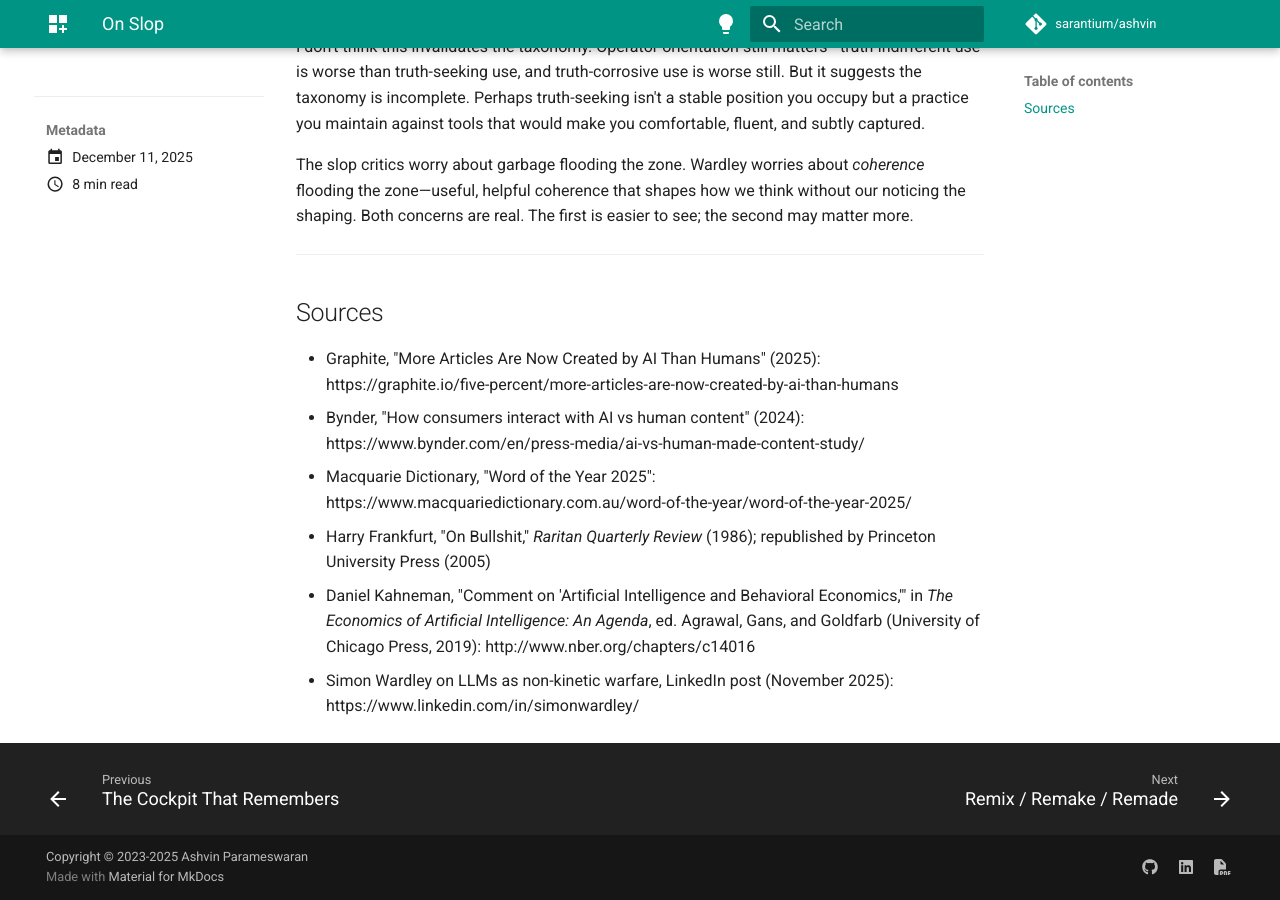
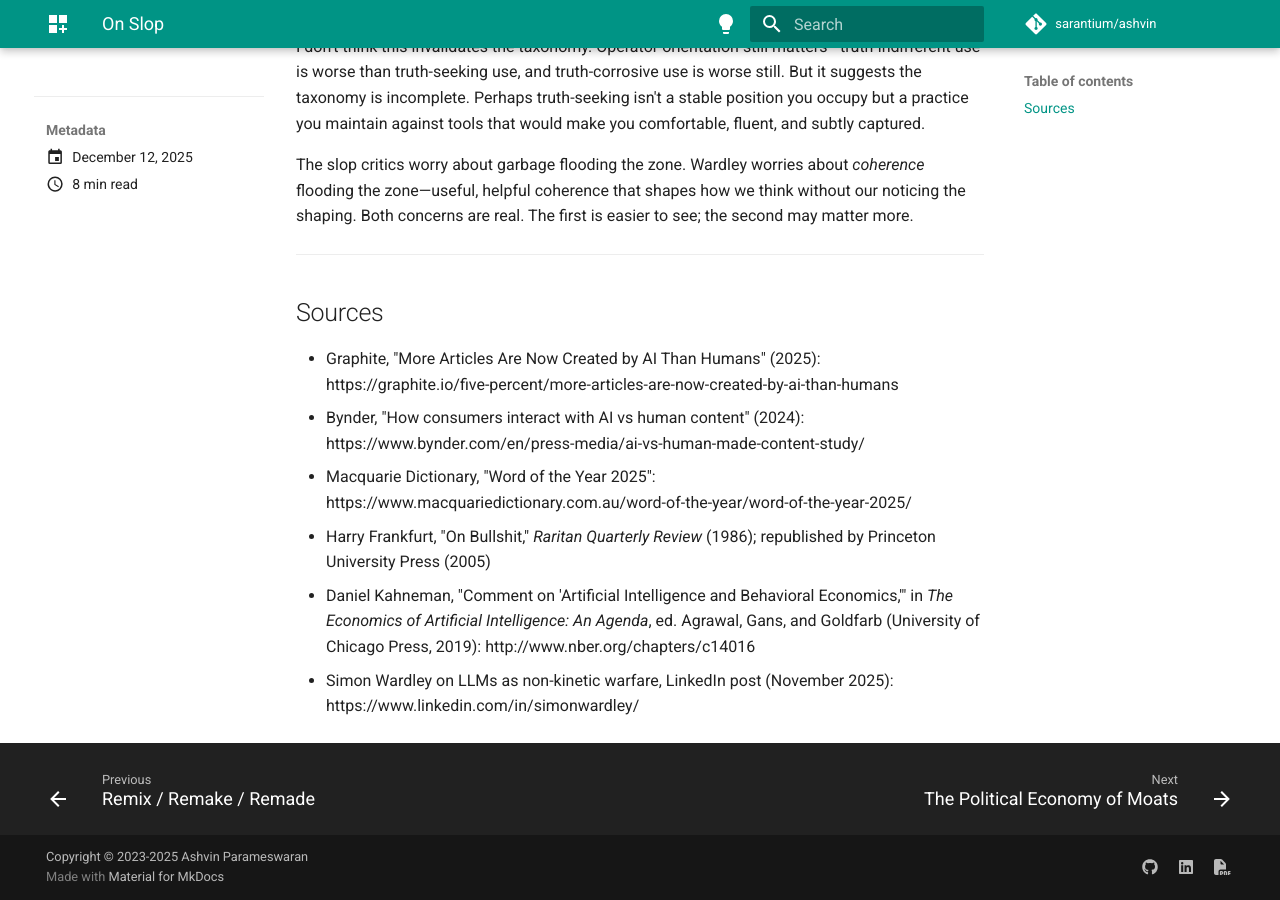
Before and after one commit to sarantium/ashvin, an MkDocs documentation site: the page built from docs/blog/posts/2025-12-12.md, in a window 1280 px wide and 900 px high, scrolled down 4221 px. Built offline with MkDocs 1.6.1 and Material for MkDocs 9.7.7, drawn with Linux system fonts in a browser that asks for light colours; comment, search, counter and statistics services are not loaded.

Commit message:
fix: correct frontmatter dates to match filenames
- 2025-12-12.md (On Slop): date 2025-12-11 → 2025-12-12
- 2025-12-13.md (Political Economy of Moats): date 2025-12-12 → 2025-12-13
- Update homepage links accordingly

🤖 Generated with [Claude Code](https://claude.com/claude-code)

Co-Authored-By: Claude Opus 4.5 <noreply@anthropic.com>

```diff
--- a/docs/blog/posts/2025-12-12.md
+++ b/docs/blog/posts/2025-12-12.md
@@ -1,6 +1,6 @@
 ---
 title: "On Slop"
-date: 2025-12-11
+date: 2025-12-12
 tags:
   - artificial-intelligence
   - epistemology
```
Also changed, not shown: docs/blog/posts/2025-12-13.md (+1 -1 lines), docs/index.md (+2 -2 lines).
